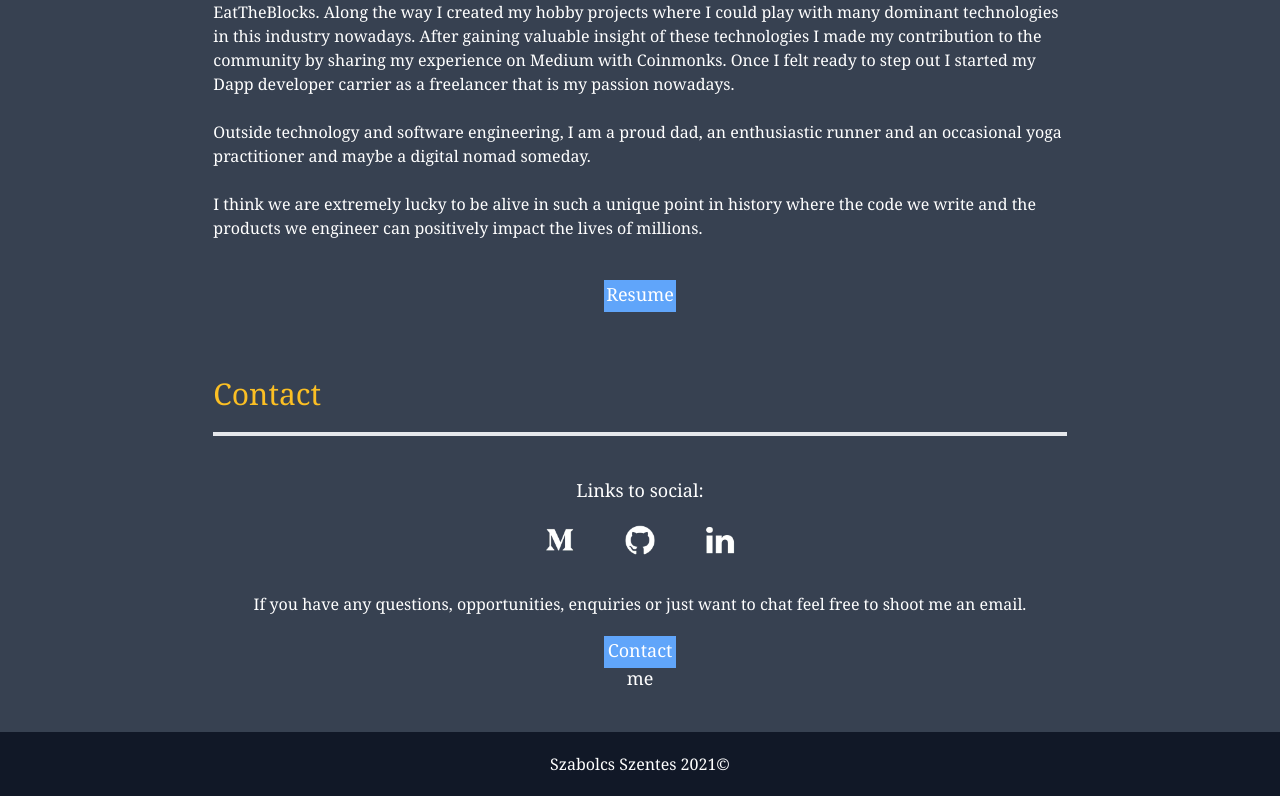
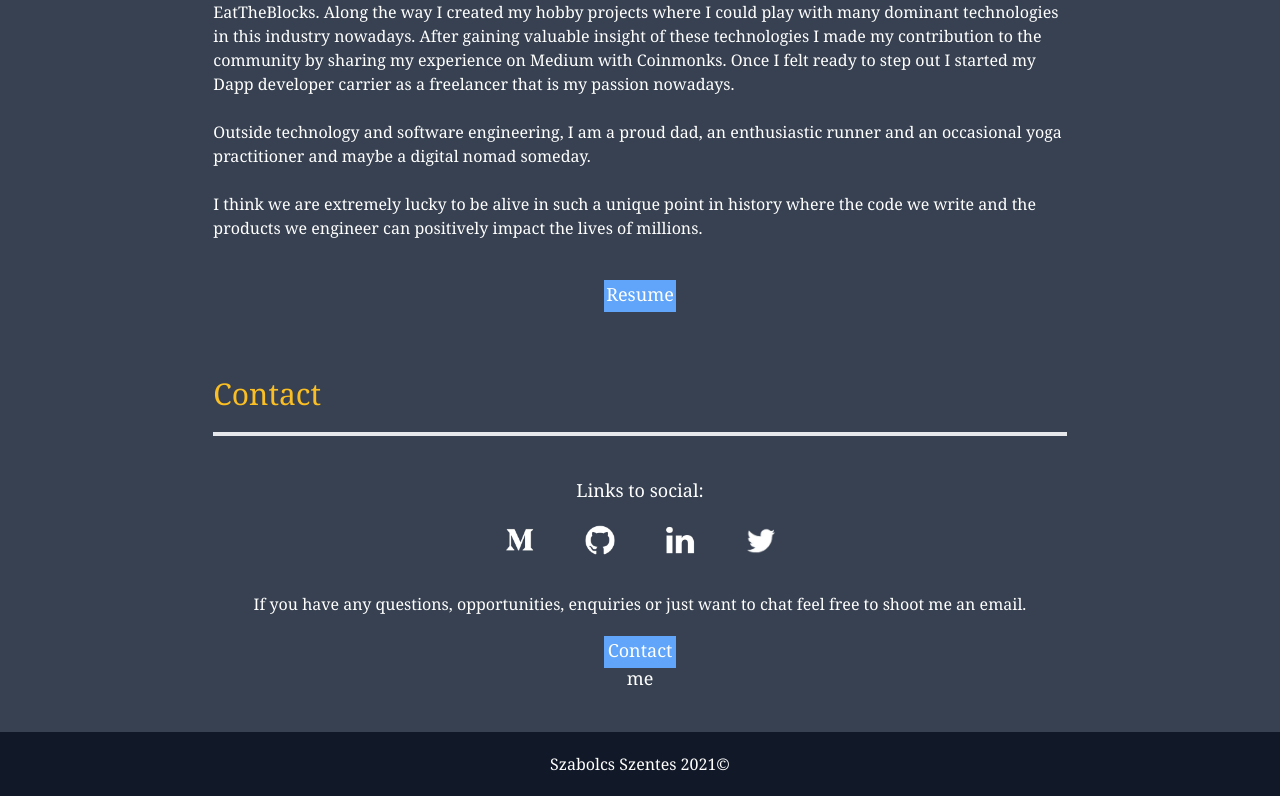
Before and after one commit to szmizorsz/personal-webpage, a React (Create React App) app: page / in a window 1280 px wide. Shown: the part 3475-4271 px from the top of the page. Built offline with nearby package versions, Linux system fonts and the light colour scheme.

Commit message:
Twitter contact

```diff
--- a/src/components/Contact.js
+++ b/src/components/Contact.js
@@ -2,6 +2,7 @@ import React from 'react'
 import github from "../images/github.jpeg";
 import linkedin from "../images/linkedin.jpeg";
 import medium from "../images/medium.jpeg";
+import twitter from "../images/twitter.jpeg";
 
 function Contact() {
   return (
@@ -13,14 +14,17 @@ function Contact() {
         Links to social:
       </div>
       <div class="flex justify-center">
-                <a href="https://medium.com/@szmizorsz" target="_blank" rel="noopener noreferrer" >
+        <a href="https://medium.com/@szmizorsz" target="_blank" rel="noopener noreferrer" class="mr-10" >
           <img src={medium} alt="medium" width="40"></img>
         </a>
-                <a href="https://github.com/szmizorsz" target="_blank" rel="noopener noreferrer" class="ml-10 mr-10">
+        <a href="https://github.com/szmizorsz" target="_blank" rel="noopener noreferrer" class="mr-10">
           <img src={github} alt="github" width="40"></img>
         </a>
-                <a href="https://www.linkedin.com/in/szabolcs-szentes-21859b68/" target="_blank" rel="noopener noreferrer" >
+        <a href="https://www.linkedin.com/in/szabolcs-szentes-21859b68/" target="_blank" rel="noopener noreferrer" class="mr-10">
           <img src={linkedin} alt="linkedin" width="40"></img>
+        </a>
+        <a href="https://twitter.com/SzentesSzabolcs" target="_blank" rel="noopener noreferrer" >
+          <img src={twitter} alt="twitter" width="40"></img>
         </a>
       </div>
       <div class="mt-8 mb-5 text-center">
```
Also changed, not shown: src/images/twitter.jpeg (added). Lines whose indentation alone changed are shown as unchanged.
